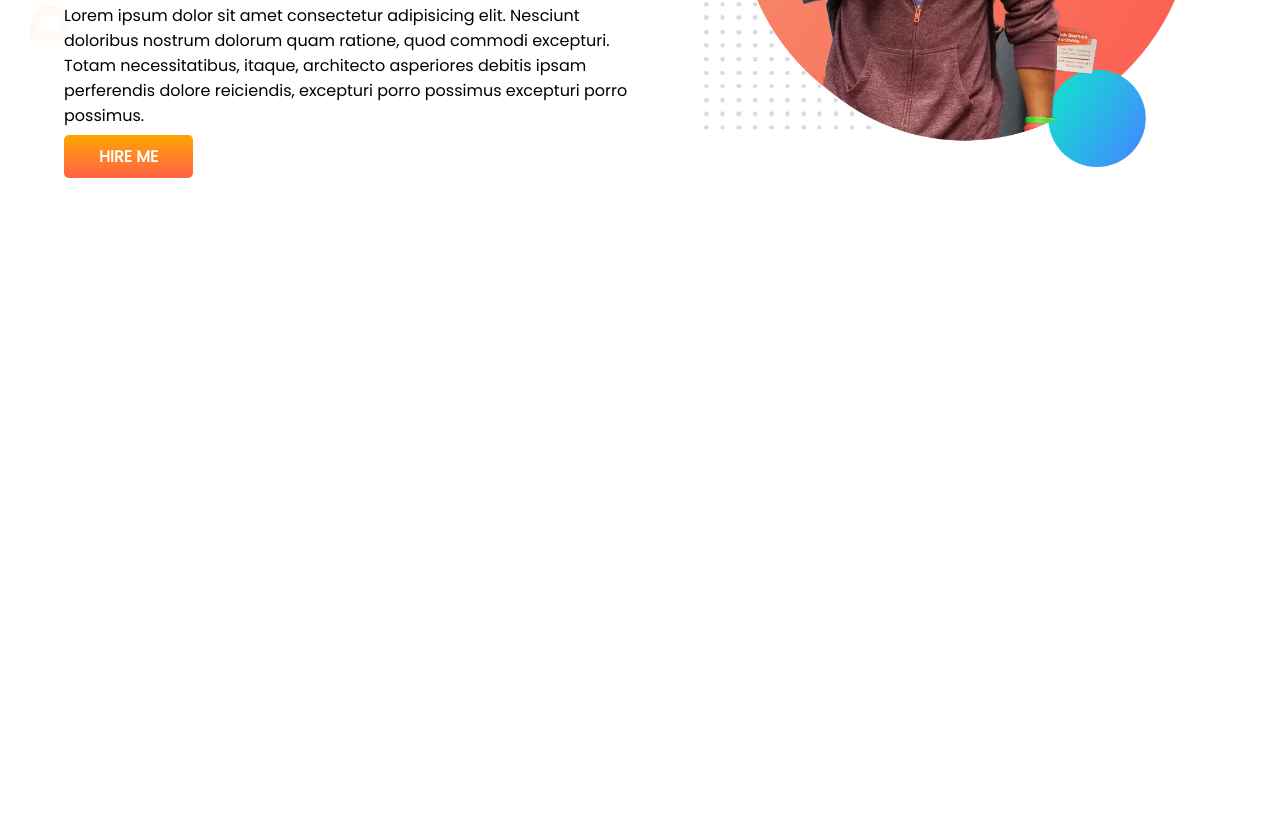
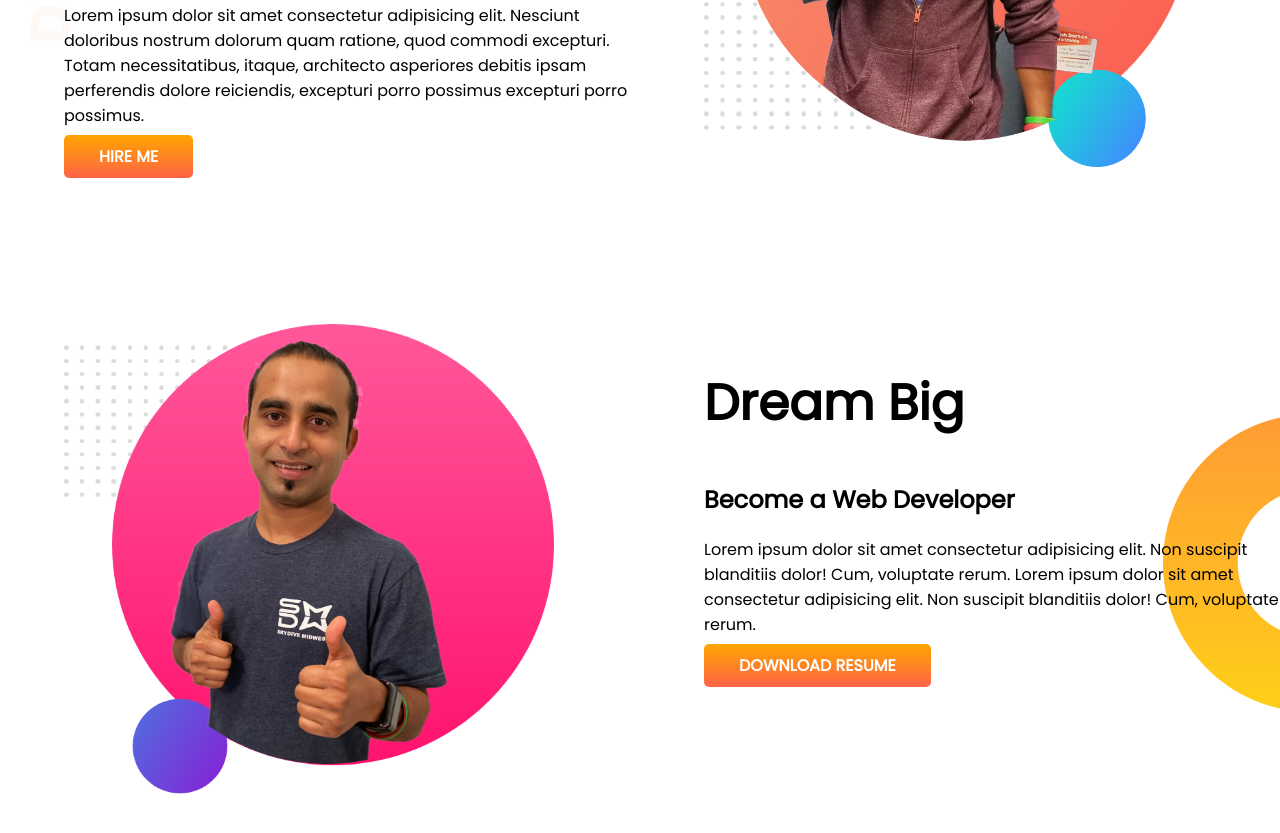
Before and after one commit to msazzadhossain/developer-portfolio, a plain HTML site: page index.html in a window 1280 px wide. Shown: the part 319-1152 px from the top of the page. Before the commit the page ends 800 px from the top, so only its background shows below. Drawn offline with Linux system fonts and the light colour scheme.

Commit message:
dream-area added

```diff
--- a/index.html
+++ b/index.html
@@ -27,6 +27,19 @@
             <img src="images/jhankar.png" alt="image">
         </div>
     </section>
+    <section class="dream-big">
+        <div class="half-width">
+            <img src="images/jhankar2.png" alt="image2">
+        </div>
+        <div class="half-width">
+            <h1>Dream Big</h1>
+            <h2>Become a Web Developer</h2>
+            <p>Lorem ipsum dolor sit amet consectetur adipisicing elit. Non suscipit blanditiis dolor! Cum, voluptate
+                rerum. Lorem ipsum dolor sit amet consectetur adipisicing elit. Non suscipit blanditiis dolor! Cum,
+                voluptate rerum.</p>
+            <a class="link-button" href="#" target="_blank">DOWNLOAD RESUME</a>
+        </div>
+    </section>
 </body>
 
 </html>
--- a/style.css
+++ b/style.css
@@ -10,6 +10,7 @@ h1 {
 }
 section {
     display: flex;
+    margin-bottom: 150px;
 }
 .half-width {
     width: 50%;
@@ -30,3 +31,8 @@ section {
     background-image: url(images/top-banner.png);
     background-repeat: no-repeat;
 }
+.dream-big {
+    background-image: url(images/dream-bg.png);
+    background-repeat: no-repeat;
+    background-position: right;
+}
```
